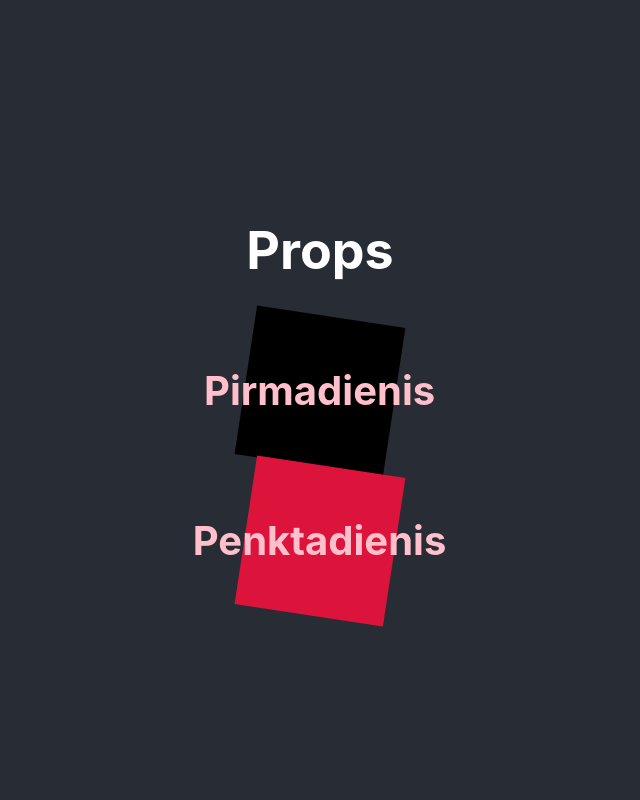
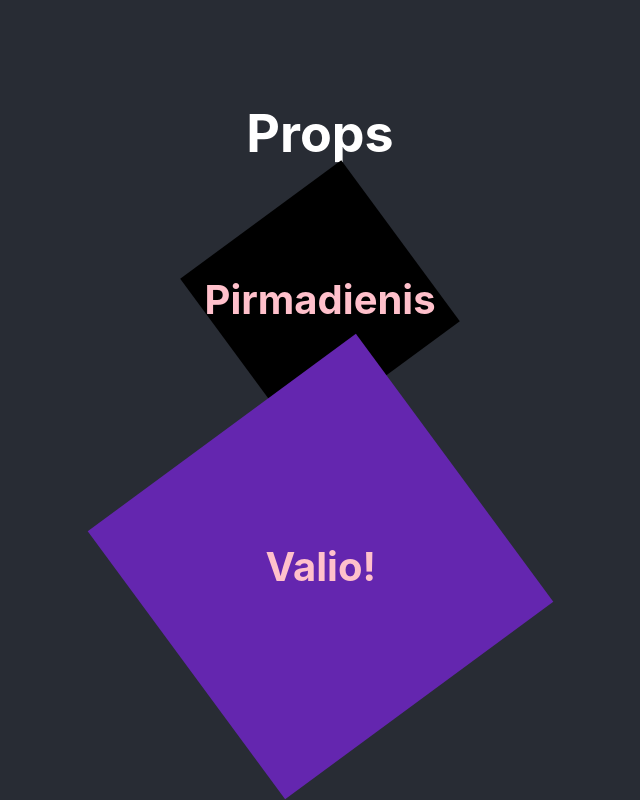
Before and after one commit to Laimne/ruoniai-1, a React (Create React App) app in the folder r1/: page / in a window 1280 px wide. Shown: the whole page, without its empty margins (320-960 px from the left). Built offline with nearby package versions, Linux system fonts and the light colour scheme.

Commit message:
rand color

```diff
--- a/r1/src/App.jsx
+++ b/r1/src/App.jsx
@@ -7,8 +7,8 @@ function App() {
     <div className="App">
       <header className="App-header">
         <h1>Props</h1>
-        <Square color="black" name="Pirmadienis"></Square>
-        <Square color="crimson" name="Penktadienis"></Square>
+        <Square color="black" name="Pirmadienis" size={200}></Square>
+        <Square color="crimson" name="Valio!" size={333}></Square>
       </header>
     </div>
   );
--- a/r1/src/Components/010/Square.jsx
+++ b/r1/src/Components/010/Square.jsx
@@ -1,7 +1,13 @@
-function Square({color, name}) {
+import randColor from '../../Functions/randColor';
+
+function Square({color, name, size}) {
 
     return (
-        <div className="cat App-logo" style={{ backgroundColor: color }}>
+        <div className="cat App-logo" style={{
+            backgroundColor: size > 300 ? randColor() : color,
+            width: size + 'px',
+            height: size + 'px'
+            }}>
             <span className="App-logo2">{name}</span>
         </div>
     )
--- /dev/null
+++ b/r1/src/Functions/randColor.js
@@ -0,0 +1,5 @@
+function randColor() {
+    return '#' + Math.floor(Math.random() * 16777215).toString(16).padEnd(6, 0);
+}
+
+export default randColor;
```
